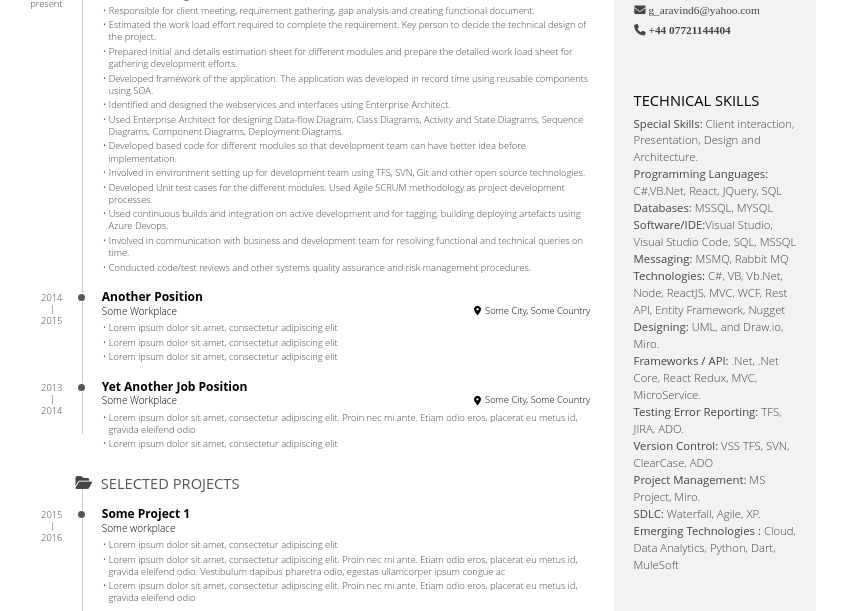
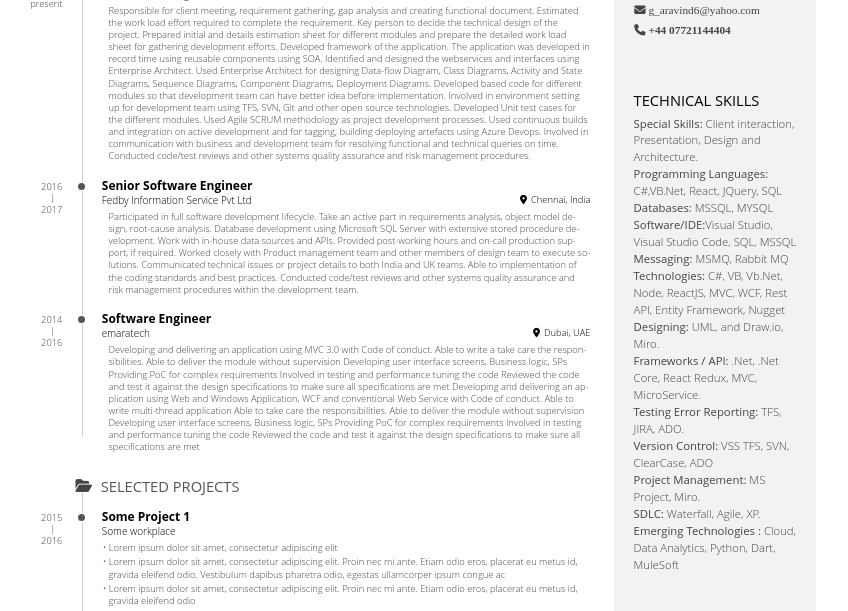
Before and after one commit to aravindgovindaraj/aravind.github.io, a plain HTML site: page index.html in a window 1280 px wide. Shown: the part 168-779 px from the top of the page, without its empty margins (0-848 px from the left). Drawn offline with nearby package versions, Linux system fonts and the light colour scheme.

Commit message:
Add files via upload

```diff
--- a/index.html
+++ b/index.html
@@ -30,80 +30,82 @@
                     </header>
                     <div>
                         <ul>
-                            <li>Responsible for client meeting, requirement gathering, gap analysis and creating functional document.</li>
-
-                            <li>
+                            Responsible for client meeting, requirement gathering, gap analysis and creating functional document.
                             Estimated the work load effort required to complete the requirement. Key person to decide the technical design of the project.
-                            </li>
-                            <li>
                             Prepared initial and details estimation sheet for different modules and prepare the detailed work load sheet for gathering development efforts.
-                            </li>
-                            <li>
                             Developed framework of the application. The application was developed in record time using reusable components using SOA.
-                            </li>
-                            <li>
                             Identified and designed the webservices and interfaces using Enterprise Architect.
-                            </li>
-                            <li>
                             Used Enterprise Architect for designing Data-flow Diagram, Class Diagrams, Activity and State Diagrams, Sequence Diagrams, Component Diagrams, Deployment Diagrams.
-                            </li>
-
-                            <li>
                             Developed based code for different modules so that development team can have better idea before implementation.
-                            </li>
-                            <li>
                             Involved in environment setting up for development team using TFS, SVN, Git and other open source technologies.
-                            </li>
-                            <li>
                             Developed Unit test cases for the different modules. Used Agile SCRUM methodology as project development processes.
-                            </li>
-                            <li>
                             Used continuous builds and integration on active development and for tagging, building deploying artefacts using Azure Devops.
-                            <li>
                             Involved in communication with business and development team for resolving functional and technical queries on time.
-                            </li>
-                            <li>Conducted code/test reviews and other systems quality assurance and risk management procedures.</li>
+                            Conducted code/test reviews and other systems quality assurance and risk management procedures.
                         </ul>
                     </div>
                 </div>
             </section>
             <section class="blocks">
                 <div class="date">
-                    <span>2014</span><span>2015</span>
+                    <span>2016</span><span>2017</span>
                 </div>
                 <div class="decorator">
                 </div>
                 <div class="details">
                     <header>
-                        <h3>Another Position</h3>
-                        <span class="place">Some Workplace</span>
-                        <span class="location">Some City, Some Country</span>
+                        <h3>Senior Software Engineer</h3>
+                        <span class="place">Fedby Information Service Pvt Ltd</span>
+                        <span class="location">Chennai, India</span>
                     </header>
                     <div>
                         <ul>
-                            <li>Lorem ipsum dolor sit amet, consectetur adipiscing elit</li>
-                            <li>Lorem ipsum dolor sit amet, consectetur adipiscing elit</li>
-                            <li>Lorem ipsum dolor sit amet, consectetur adipiscing elit</li>
+
+                            Participated in full software development lifecycle.
+                            Take an active part in requirements analysis, object model design, root-cause analysis.
+                            Database development using Microsoft SQL Server with extensive stored procedure development.
+                            Work with in-house data sources and APIs.
+                            Provided post-working hours and on-call production support, if required.
+                            Worked closely with Product management team and other members of design team to execute solutions.
+                            Communicated technical issues or project details to both India and UK teams.
+                            Able to implementation of the coding standards and best practices.
+                            Conducted code/test reviews and other systems quality assurance and risk management procedures within the development team.
+
+
                         </ul>
                     </div>
                 </div>
             </section>
             <section class="blocks">
                 <div class="date">
-                    <span>2013</span><span>2014</span>
+                    <span>2014</span><span>2016</span>
                 </div>
                 <div class="decorator">
                 </div>
                 <div class="details">
                     <header>
-                        <h3>Yet Another Job Position</h3>
-                        <span class="place">Some Workplace</span>
-                        <span class="location">Some City, Some Country</span>
+                        <h3>Software Engineer</h3>
+                        <span class="place">emaratech</span>
+                        <span class="location">Dubai, UAE</span>
                     </header>
                     <div>
                         <ul>
-                            <li>Lorem ipsum dolor sit amet, consectetur adipiscing elit. Proin nec mi ante. Etiam odio eros, placerat eu metus id, gravida eleifend odio</li>
-                            <li>Lorem ipsum dolor sit amet, consectetur adipiscing elit</li>
+                            Developing and delivering an application using MVC 3.0 with Code of conduct.
+                            Able to write a take care the responsibilities.
+                            Able to deliver the module without supervision
+                            Developing user interface screens, Business logic, SPs
+                            Providing PoC for complex requirements
+                            Involved in testing and performance tuning the code
+                            Reviewed the code and test it against the design specifications to make sure all specifications are met
+                            Developing and delivering an application using Web and Windows Application, WCF and conventional Web Service with Code of conduct.
+                            Able to write multi-thread application
+                            Able to take care the responsibilities.
+                            Able to deliver the module without supervision
+                            Developing user interface screens, Business logic, SPs
+                            Providing PoC for complex requirements
+                            Involved in testing and performance tuning the code
+                            Reviewed the code and test it against the design specifications to make sure all specifications are met
+
                         </ul>
                     </div>
                 </div>
@@ -276,7 +278,7 @@
 
         </div>
         <div class="side-block" id="disclaimer">
-            This r&eacute;sum&eacute; was wholly typeset with HTML/CSS &mdash; see <code>git.io/vVSYL</code>
+            This r&eacute;sum&eacute; was wholly typeset with HTML/CSS
         </div>
     </aside>
 </body>
```
Lines whose indentation alone changed are shown as unchanged.
